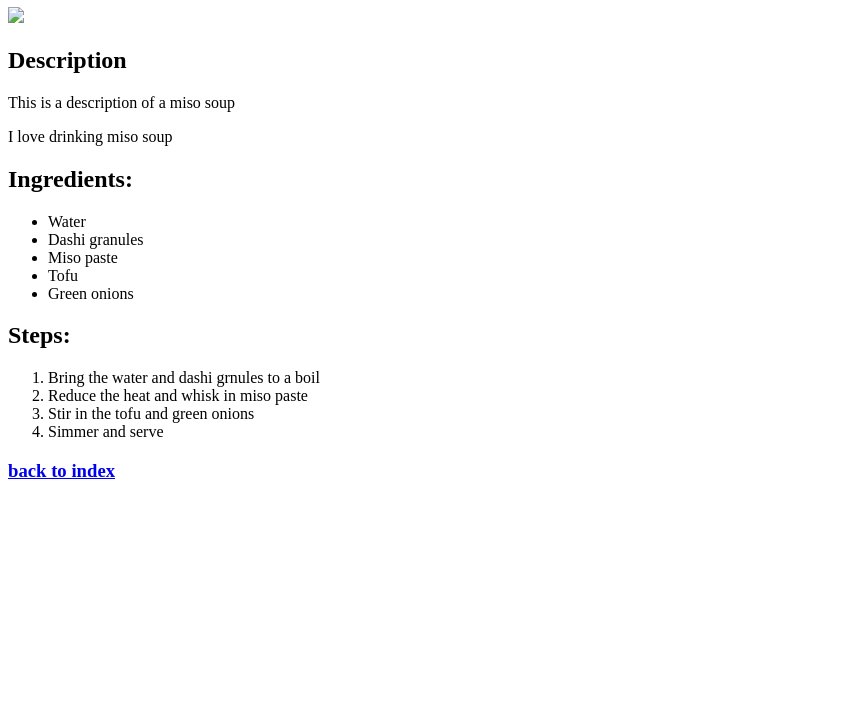
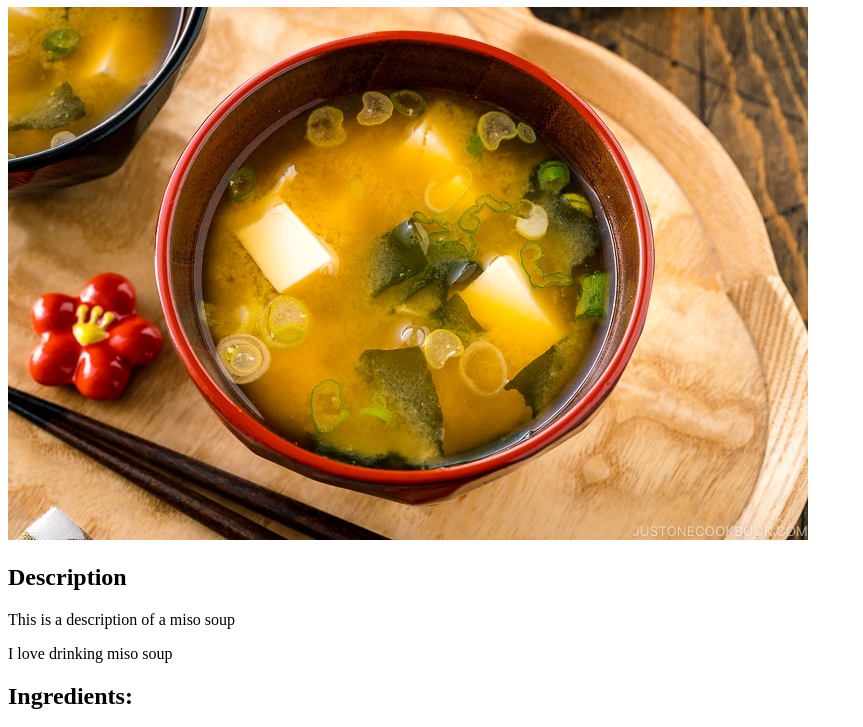
Before and after one commit to LCHIsaac/odin-recipes, a plain HTML site: page recipes/miso_soup.html in a window 1280 px wide. Shown: the part 73-800 px from the top of the page, without its empty margins (0-863 px from the left). Drawn offline with Linux system fonts and the light colour scheme; the site is published under a folder, as on GitHub Pages, so addresses that start at the root find nothing.

Commit message:
miso-soup image fixed

```diff
--- a/recipes/miso_soup.html
+++ b/recipes/miso_soup.html
@@ -6,7 +6,7 @@
     </head>
     <body>
         <h1><strong>Miso Soup Recipe</strong></h1>
-        <img src="/image/Miso-Soup.jpg">
+        <img src="../image/Miso-Soup.jpg">
         <h2><strong>Description</strong></h2>
         <p>This is a description of a miso soup</p>
         <p>I love drinking miso soup</p>
```
